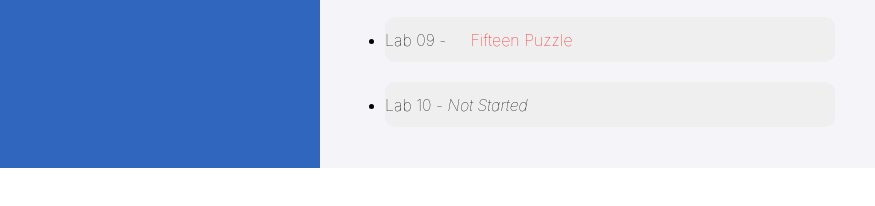
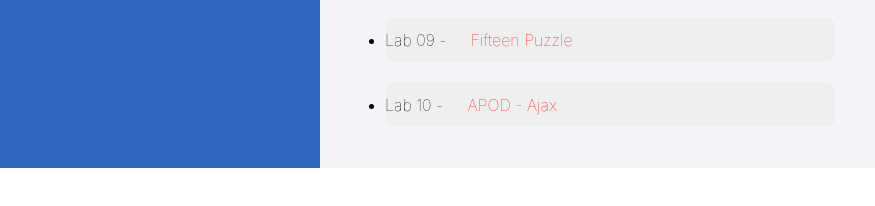
Before and after one commit to dere2625/dere2625.github.io, a website: page index.html in a window 1280 px wide. Shown: the part 588-794 px from the top of the page, 0-875 px from the left. Drawn offline with Linux system fonts and the light colour scheme.

Commit message:
apod added to homepage

```diff
--- a/index.html
+++ b/index.html
@@ -79,7 +79,7 @@
                         <li>
                             <div style="height: 45px; width: 100%; background-color:#eeeeeec2; display: flex; border-radius: 10px; align-items: center; font-weight: lighter;
                             font-family:-apple-system, BlinkMacSystemFont, 'Segoe UI', Roboto, Oxygen, Ubuntu, Cantarell, 'Open Sans', 'Helvetica Neue', sans-serif;" >
-                                <p>Lab 10 - <em>Not Started</em> </p>
+                                <p>Lab 10 - <em><a href="ajax/index.html">APOD - Ajax</a></em> </p>
                             </div>
                         </li>
 
```
